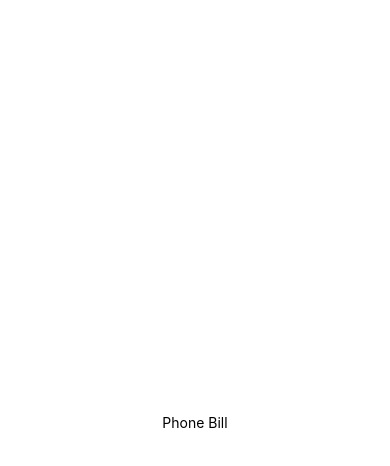
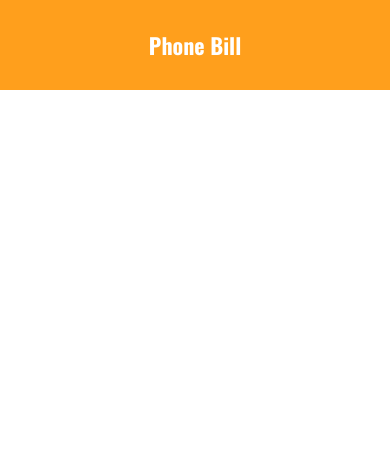
Before and after one commit to jmejiamu/rn-switch, a React Native app: screen / in a window 390 px wide. Shown: the top 466 px of the page. Built offline with nearby package versions, Linux system fonts and the light colour scheme.

Commit message:
add header

```diff
--- a/App.js
+++ b/App.js
@@ -1,12 +1,26 @@
-import { StatusBar } from "expo-status-bar";
-import { StyleSheet, Text, View } from "react-native";
+// import { StatusBar } from "expo-status-bar";
+import AppLoading from "expo-app-loading";
+import { useFonts } from "expo-font";
+import { StyleSheet, SafeAreaView, StatusBar } from "react-native";
+
+import { Header } from "./src/components/index";
 
 const App = () => {
+  let [loaded] = useFonts({
+    oswaldBold: require("./assets/fonts/Oswald-Bold.ttf"),
+    oswaldExtraLight: require("./assets/fonts/Oswald-ExtraLight.ttf"),
+    oswaldLight: require("./assets/fonts/Oswald-Light.ttf"),
+    oswaldMedium: require("./assets/fonts/Oswald-Medium.ttf"),
+    oswaldRegular: require("./assets/fonts/Oswald-Regular.ttf"),
+    oswaldSemiBold: require("./assets/fonts/Oswald-SemiBold.ttf"),
+  });
+  if (!loaded) {
+    return <AppLoading />;
+  }
   return (
-    <View style={styles.container}>
-      <Text>Phone Bill</Text>
-      <StatusBar style="auto" />
-    </View>
+    <SafeAreaView style={styles.container}>
+      <Header title={"Phone Bill"} />
+    </SafeAreaView>
   );
 };
 
@@ -14,8 +28,7 @@ const styles = StyleSheet.create({
   container: {
     flex: 1,
     backgroundColor: "#fff",
-    alignItems: "center",
-    justifyContent: "center",
+    marginTop: StatusBar.currentHeight,
   },
 });
 
--- /dev/null
+++ b/src/components/header/index.js
@@ -0,0 +1,13 @@
+import React from "react";
+import { View, Text } from "react-native";
+import { styles } from "./styles";
+
+const Header = ({ title }) => {
+  return (
+    <View style={styles.container}>
+      <Text style={styles.title}>{title}</Text>
+    </View>
+  );
+};
+
+export default Header;
--- /dev/null
+++ b/src/components/header/styles.js
@@ -0,0 +1,18 @@
+import { StyleSheet } from "react-native";
+
+import Colors from "../../constant/colors";
+
+export const styles = StyleSheet.create({
+  container: {
+    width: "100%",
+    height: 90,
+    backgroundColor: Colors.primary,
+    alignItems: "center",
+    justifyContent: "center",
+  },
+  title: {
+    color: Colors.white,
+    fontSize: 22,
+    fontFamily: "oswaldBold",
+  },
+});
--- a/src/components/index.js
+++ b/src/components/index.js
@@ -0,0 +1,2 @@
+export { default as Header } from "./header/index";
+export { default as Input } from "./input/index";
--- a/src/components/input/styles.js
+++ b/src/components/input/styles.js
@@ -1,2 +1,10 @@
 import { StyleSheet } from "react-native";
-const styles = StyleSheet.create({ first });
+import Colors from "../../constant/colors";
+const styles = StyleSheet.create({
+  input: {
+    height: 30,
+    borderColor: Colors.primary,
+    borderBottomWidth: 1,
+    marginVertical: 20,
+  },
+});
```
